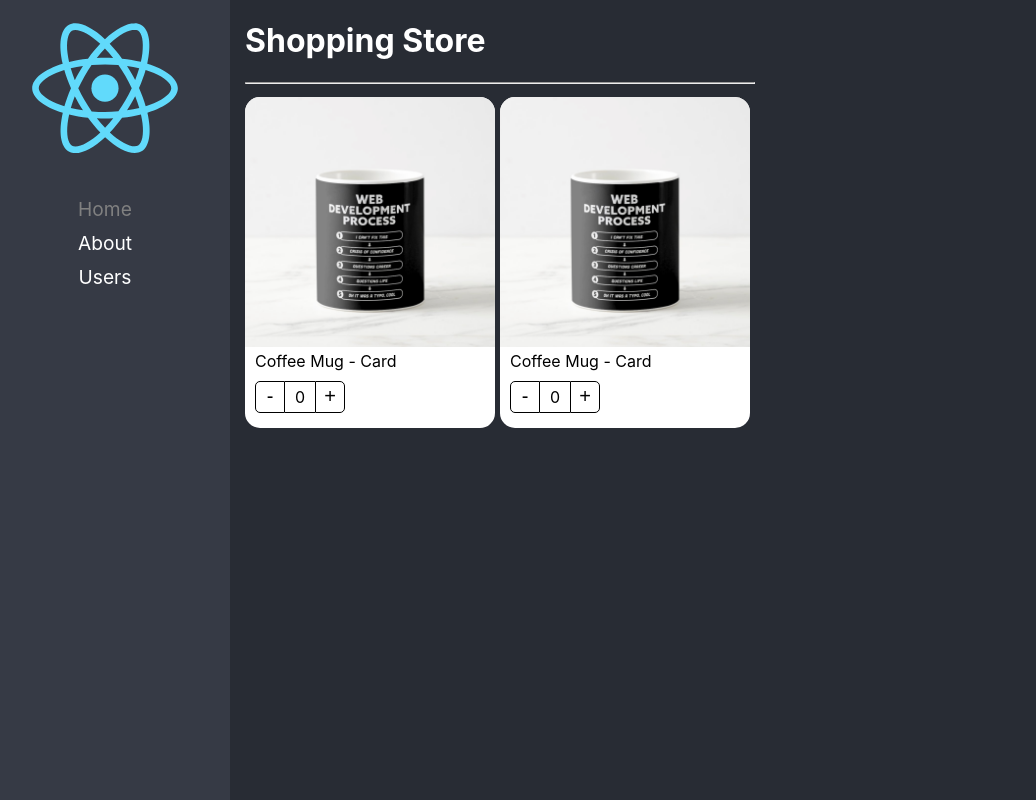
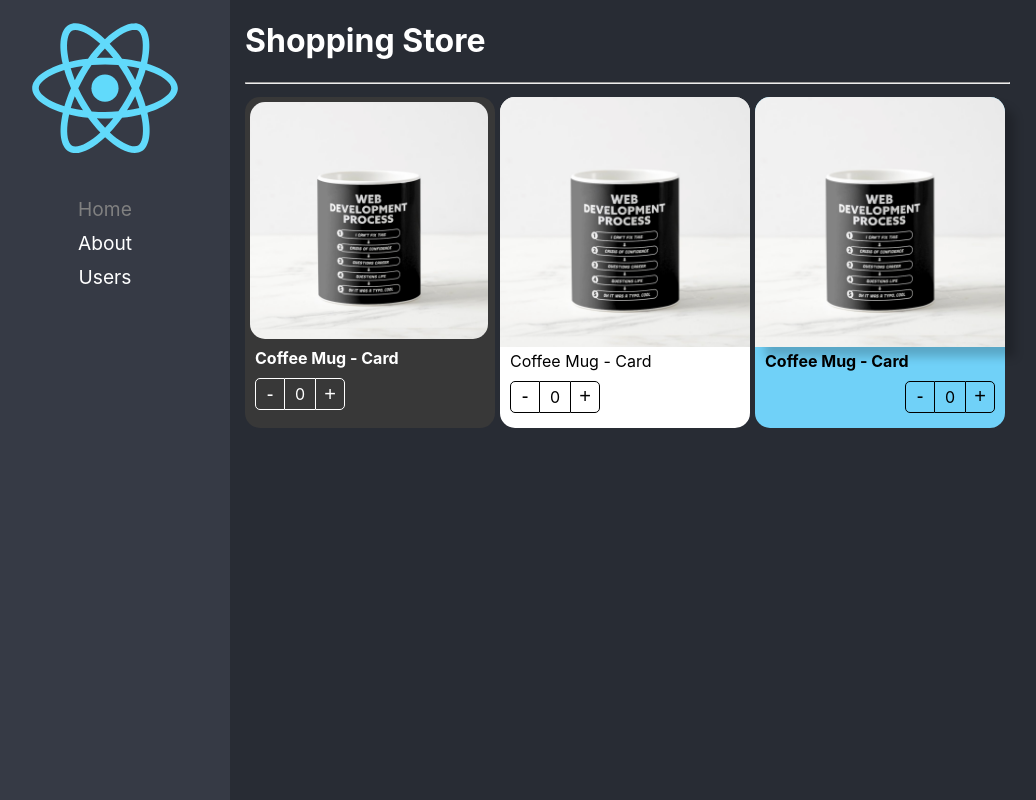
Before and after one commit to arsubo/react-adv, a React (Create React App) app: page / in a window 1280 px wide. Shown: the whole page, without its empty margins (20-1056 px from the left). Built offline with nearby package versions, Linux system fonts and the light colour scheme.

Commit message:
Component Extend Style - Listo

```diff
--- a/src/02-component-patterns/components/ProductButtons.tsx
+++ b/src/02-component-patterns/components/ProductButtons.tsx
@@ -1,11 +1,16 @@
-import { useContext } from "react";
+import { CSSProperties, useContext } from "react";
 import { ProductContext } from "./ProductCard";
 import styles from "../styles/styles.module.css";
 
-export const ProductButtons = () => {
+export interface Props {
+  className?: string;
+  style?: CSSProperties;
+}
+
+export const ProductButtons = ({ className, style }: Props) => {
   const { increaseBy, counter } = useContext(ProductContext);
   return (
-    <div className={styles.buttonsContainer}>
+    <div className={`${styles.buttonsContainer} ${className}`} style={style}>
       <button className={styles.buttonMinus} onClick={() => increaseBy(-1)}>
         {" "}
         -{" "}
--- a/src/02-component-patterns/components/ProductCard.tsx
+++ b/src/02-component-patterns/components/ProductCard.tsx
@@ -1,22 +1,28 @@
-import { createContext } from "react";
+import React, { CSSProperties, ReactElement, createContext } from "react";
 import { useProduct } from "../hooks/useProduct";
 
 import styles from "../styles/styles.module.css";
 
-import {
-  ProductContextProps,
-  ProductCardProps,
-} from "../interfaces/interfaces";
+import { ProductContextProps, Product } from "../interfaces/interfaces";
 
 export const ProductContext = createContext({} as ProductContextProps);
 const { Provider } = ProductContext;
 
-export const ProductCard = ({ children, product }: ProductCardProps) => {
+export interface Props {
+  product: Product;
+  children?: ReactElement | ReactElement[];
+  className?: string;
+  style?: CSSProperties;
+}
+
+export const ProductCard = ({ children, product, className, style }: Props) => {
   const { counter, increaseBy } = useProduct();
 
   return (
     <Provider value={{ counter, increaseBy, product }}>
-      <div className={styles.productCard}>{children}</div>
+      <div className={`${styles.productCard} ${className}`} style={style}>
+        {children}
+      </div>
     </Provider>
   );
 };
--- a/src/02-component-patterns/components/ProductImage.tsx
+++ b/src/02-component-patterns/components/ProductImage.tsx
@@ -1,9 +1,15 @@
-import { useContext } from "react";
+import { CSSProperties, useContext } from "react";
 import { ProductContext } from "./ProductCard";
 import styles from "../styles/styles.module.css";
 import noImage from "../assets/no-image.jpg";
 
-export const ProductImage = ({ img = "" }) => {
+export interface Props {
+  img?: string;
+  className?: string;
+  style?: CSSProperties;
+}
+
+export const ProductImage = ({ img = "", className, style }: Props) => {
   const { product } = useContext(ProductContext);
 
   let imgToShow: string;
@@ -17,6 +23,11 @@ export const ProductImage = ({ img = "" }) => {
   }
 
   return (
-    <img className={styles.productImg} src={imgToShow} alt="Product Image" />
+    <img
+      className={`${styles.productImg} ${className}`}
+      style={style}
+      src={imgToShow}
+      alt="Product Image"
+    />
   );
 };
--- a/src/02-component-patterns/components/ProductTitle.tsx
+++ b/src/02-component-patterns/components/ProductTitle.tsx
@@ -1,12 +1,18 @@
-import { useContext } from "react";
+import { CSSProperties, useContext } from "react";
 import { ProductContext } from "./ProductCard";
 
 import styles from "../styles/styles.module.css";
 
-export const ProductTitle = ({ title }: { title?: string }) => {
+export interface Props {
+  title?: string;
+  className?: string;
+  style?: CSSProperties;
+}
+
+export const ProductTitle = ({ title, className, style }: Props) => {
   const { product } = useContext(ProductContext);
   return (
-    <span className={styles.productDescription}>
+    <span className={`${styles.productDescription} ${className}`} style={style}>
       {product.title ? product.title : title}
     </span>
   );
--- a/src/02-component-patterns/pages/ShoppingPage.tsx
+++ b/src/02-component-patterns/pages/ShoppingPage.tsx
@@ -4,6 +4,9 @@ import {
   ProductTitle,
   ProductButtons,
 } from "../components";
+
+import "../styles/styles.module.css";
+import "../styles/custom-styles.css";
 
 const product = {
   id: "1",
@@ -23,15 +26,32 @@ export const ShoppingPage = () => {
           flexWrap: "wrap",
         }}
       >
-        <ProductCard product={product}>
-          <ProductCard.Image />
-          <ProductCard.Title />
-          <ProductCard.Buttons />
+        <ProductCard product={product} className="bg-dark text-white">
+          <ProductCard.Image className="custom-image" />
+          <ProductCard.Title className="text-bold" />
+          <ProductCard.Buttons className="custom-buttons" />
         </ProductCard>
-        <ProductCard product={product}>
-          <ProductImage />
-          <ProductTitle />
-          <ProductButtons />
+        <ProductCard product={product} className="">
+          <ProductImage className="" />
+          <ProductTitle className="" />
+          <ProductButtons className="" />
+        </ProductCard>
+        <ProductCard
+          product={product}
+          className=""
+          style={{ backgroundColor: "#70D1F8" }}
+        >
+          <ProductImage
+            className=""
+            style={{
+              boxShadow: "10px 10px 10px rgba(0,0,0,0.2)",
+            }}
+          />
+          <ProductTitle className="" style={{ fontWeight: "bold" }} />
+          <ProductButtons
+            className=""
+            style={{ display: "flex", justifyContent: "end" }}
+          />
         </ProductCard>
       </div>
     </div>
--- /dev/null
+++ b/src/02-component-patterns/styles/custom-styles.css
@@ -0,0 +1,21 @@
+.bg-dark {
+    background-color: rgb(56, 56, 56);
+}
+
+.text-white {
+    color: white;
+}
+
+.text-bold{
+    font-weight: bold;
+}
+.custom-image{
+    border-radius: 20px;
+    padding: 5px;
+    width: calc(95%);
+}
+
+.custom-buttons button, .custom-buttons div{
+ color: white;
+ border-color: white;
+}
```
Also changed, not shown: src/02-component-patterns/interfaces/interfaces.ts (+7 -8 lines).
